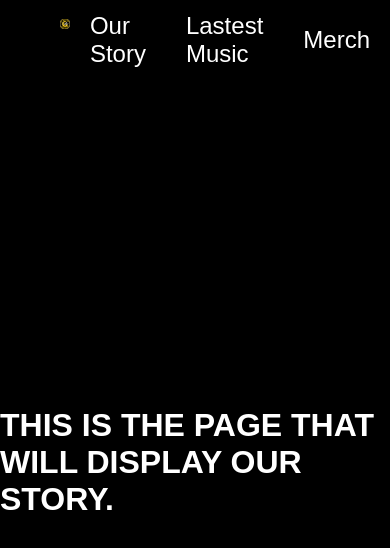
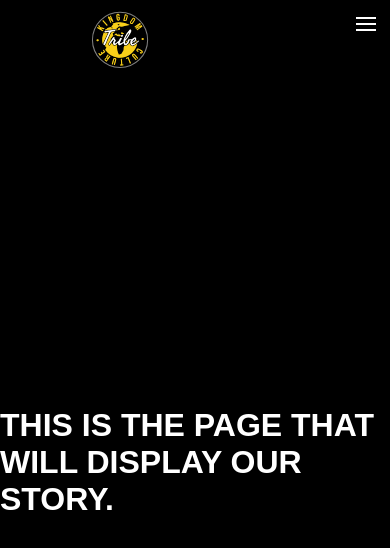
Before and after one commit to fmunyamat/koctribestore, a React (Create React App) app: page /our-story in a window 390 px wide. Shown: the top 548 px of the page. Built offline with nearby package versions, Linux system fonts and the light colour scheme; a web font is replaced by a local one.

Commit message:
1. Fixed folder structure of navigation files to make it more streamlined 2. Created initial mobile nav file

```diff
--- a/package.json
+++ b/package.json
@@ -6,6 +6,7 @@
     "@testing-library/jest-dom": "^5.17.0",
     "@testing-library/react": "^13.4.0",
     "@testing-library/user-event": "^13.5.0",
+    "hamburger-react": "^2.5.1",
     "react": "^18.3.1",
     "react-dom": "^18.3.1",
     "react-router-dom": "^6.27.0",
--- a/src/App.js
+++ b/src/App.js
@@ -1,19 +1,19 @@
 import './App.scss';
 import Navigation from './routes/navigation/navigation.component';
-import NavigationWithLogo from './routes/navigation-with-logo/navigation-with-logo.component';
+// import MobileNavigation from './components/mobile-navigation/mobile-navigation.component';
 import Hero from './components/hero/hero.component';
 import OurStory from './routes/our-story/our-story.component';
 import LatestMusic from './routes/latest-music/latest-music.component';
 import { Route, Routes } from 'react-router-dom';
-import { Outlet, useLocation } from 'react-router-dom';
+import { Outlet } from 'react-router-dom';
 
 function App() {
-  const location = useLocation();
-  const navigation = (location.pathname === '/') ? <Navigation outlet={<Outlet />} /> : <NavigationWithLogo outlet={<Outlet />}/>;
+
+  // const navigationTypeSwitch;
 
   return (
     <Routes>
-      <Route path='/' element={navigation}>
+      <Route path='/' element={<Navigation />}>
         <Route index element={<Hero />} />
         <Route path='/our-story' element={<OurStory />}/>
         <Route path='/latest-music' element={<LatestMusic />}/>
--- /dev/null
+++ b/src/components/mobile-navigation/mobile-navigation.component.jsx
@@ -0,0 +1,24 @@
+// import { ReactComponent as HamMenu } from '../../assets/hamburger-menu.svg';
+// import { useClickAway } from "react-use";
+// import { useRef } from "react";
+import { Squash as Hamburger } from "hamburger-react";
+// import { AnimatePresence, motion } from "framer-motion";
+import { useState } from 'react';
+import './mobile-navigation.styles.scss';
+
+function MobileNavigation({ outlet }) {
+    const [isOpen, setOpen] = useState(false);
+
+  return (
+    <>
+    <div className="mobile-nav-container">
+        <div className="lg:hidden ">
+            <Hamburger toggled={isOpen} size={20} toggle={setOpen} />
+        </div>
+    </div>
+    {outlet}
+    </>
+  )
+}
+
+export default MobileNavigation;
--- /dev/null
+++ b/src/components/mobile-navigation/mobile-navigation.styles.scss
@@ -0,0 +1,6 @@
+.mobile-nav-container {
+    display: flex;
+    justify-content: flex-end;
+    background-color: black;
+    color: white;
+}
--- /dev/null
+++ b/src/components/nav-logo/nav-logo.component.jsx
@@ -0,0 +1,25 @@
+import { Link } from "react-router-dom";
+import { ReactComponent as KocLogo } from '../../assets/koclogo.svg';
+import { useLocation } from "react-router-dom";
+import { useEffect, useState } from "react";
+import './nav-logo.styles.scss';
+
+function NavLogo() {
+
+    const [navLogoToggle, setNavLogoToggle] = useState('hidden');
+    const location = useLocation();
+
+    useEffect(() => {
+        (location.pathname === '/') ? setNavLogoToggle('hidden') : setNavLogoToggle('show');
+    },[location.pathname])
+
+    return(
+        <>
+            <div className="nav-logo-link-container">
+                <Link className="nav-logo-link" to="/"><KocLogo className={`nav-logo logo-toggle-${navLogoToggle}`}/></Link>
+            </div>
+        </>
+    )
+}
+
+export default NavLogo;
--- /dev/null
+++ b/src/components/nav-logo/nav-logo.styles.scss
@@ -0,0 +1,8 @@
+.logo-toggle-hidden {
+    display: none;
+}
+
+.nav-logo {
+    margin: 10px 0 0 90px;
+    width: 60px;
+}
--- /dev/null
+++ b/src/components/navigation-links/navigation-links.component.jsx
@@ -0,0 +1,35 @@
+import { Link } from "react-router-dom";
+import './navigation-links.styles.scss';
+
+function NavigationLinks() {
+
+    const navBarLinks = [
+        {
+            id: 'our-story',
+            label: 'Our Story',
+            path: '/our-story'
+        },
+        {
+            id: 'latest-music',
+            label: 'Latest Music',
+            path: '/latest-music'
+        },
+        {
+            id: 'merch',
+            label: 'Merch',
+            path: '/merch'
+        }
+    ];
+
+    return (
+        <>
+            <div className="nav-links-container">
+                {navBarLinks.map(({ id, label, path }) => {
+                    return <Link className="nav-link" to={path} key={id}>{label}</Link>
+                })}
+            </div>
+        </>
+    )
+}
+
+export default NavigationLinks;
--- /dev/null
+++ b/src/components/navigation-links/navigation-links.styles.scss
@@ -0,0 +1,10 @@
+.nav-links-container {
+    display: flex;
+    align-items: center;
+
+    .nav-link {
+        font-size: 1.5rem;
+        color: white;
+        margin: 20px;
+    }
+}
--- a/src/routes/navigation-with-logo/navigation-with-logo.component.jsx
+++ /dev/null
@@ -1,20 +0,0 @@
-import { ReactComponent as KocLogo } from '../../assets/koclogo.svg';
-import { Link } from 'react-router-dom';
-import Navigation from '../navigation/navigation.component';
-import './navigation-with-logo.styles.scss';
-
-function NavigationWithLogo({ outlet }) {
-    return(
-        <>
-            <div className="nav-w-logo-container">
-                <div className="nav-w-logo-link-container">
-                    <Link className="nav-w-logo-link" to="/"><KocLogo className='nav-logo'/></Link>
-                </div>
-                <Navigation />
-            </div>
-            {outlet}
-        </>
-    )
-}
-
-export default NavigationWithLogo;
--- a/src/routes/navigation-with-logo/navigation-with-logo.styles.scss
+++ /dev/null
@@ -1,14 +0,0 @@
-.nav-w-logo-container {
-    display: flex;
-    justify-content: space-between;
-    background-color: black;
-    height: 80px;
-    .nav-w-logo-link-container {
-        // display: flex;
-        // align-content: center;
-        margin: 15px 0 0 60px;
-        width: 70px;
-        height: 70px;
-
-    }
-}
--- a/src/routes/navigation/navigation.component.jsx
+++ b/src/routes/navigation/navigation.component.jsx
@@ -1,15 +1,24 @@
-import { Link } from "react-router-dom";
+import { Outlet } from "react-router-dom";
+import NavigationLinks from "../../components/navigation-links/navigation-links.component";
+import NavLogo from "../../components/nav-logo/nav-logo.component";
+import MobileNavigation from "../../components/mobile-navigation/mobile-navigation.component";
 import './navigation.styles.scss';
 
-function Navigation({ outlet }) {
+
+function Navigation() {
+
     return (
         <>
-            <div className="nav-links-container">
-                <Link className="nav-link" to="/our-story">Our Story</Link>
-                <Link className="nav-link" to="/latest-music">Lastest Music</Link>
-                <Link className="nav-link" to="/merch">Merch</Link>
+            <div className="nav-container">
+                <NavLogo />
+                <div className="web-nav">
+                    <NavigationLinks />
+                </div>
+                <div className="mobile-nav">
+                    <MobileNavigation />
+                </div>
             </div>
-            {outlet}
+            <Outlet />
         </>
     )
 }
--- a/src/routes/navigation/navigation.styles.scss
+++ b/src/routes/navigation/navigation.styles.scss
@@ -1,15 +1,20 @@
-.nav-links-container {
+.nav-container {
     background-color: black;
     display: flex;
-    justify-content: flex-end;
-    align-content: space-between;
+    justify-content: space-between;
+    height: 80px;
 
-    .nav-link {
-        display: flex;
-        align-items: center;
-        font-size: 1.5rem;
-        color: white;
-        margin: 20px;
+    @media (max-width: 650px) {
+        .web-nav {
+            display: none;
+        }
     }
 
+    @media (min-width: 651px) {
+        .mobile-nav {
+            display: none;
+        }
+    }
+
+
 }
```
Also changed, not shown: src/assets/hamburger-menu.svg (added), 1 other file (tests, documents, lock files or other folders).
